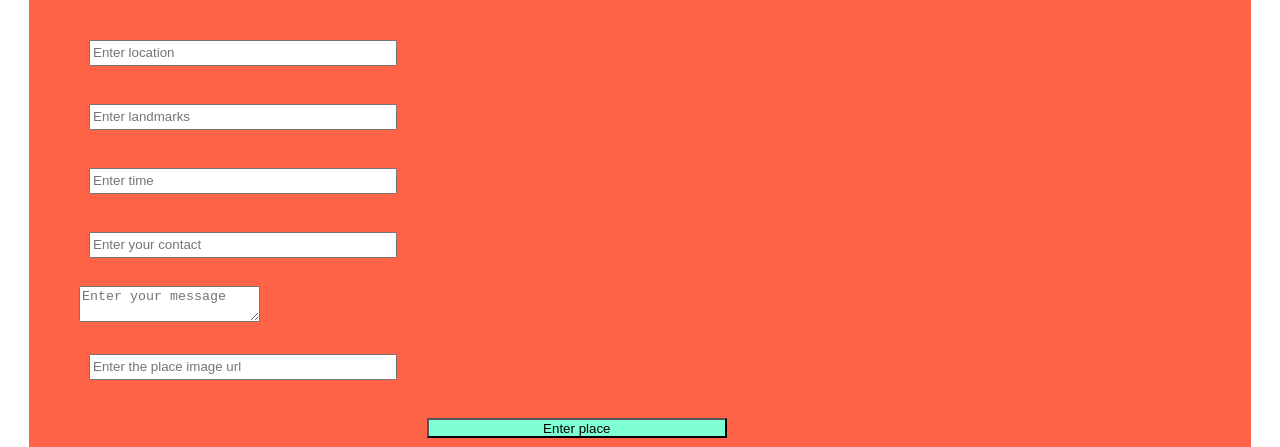
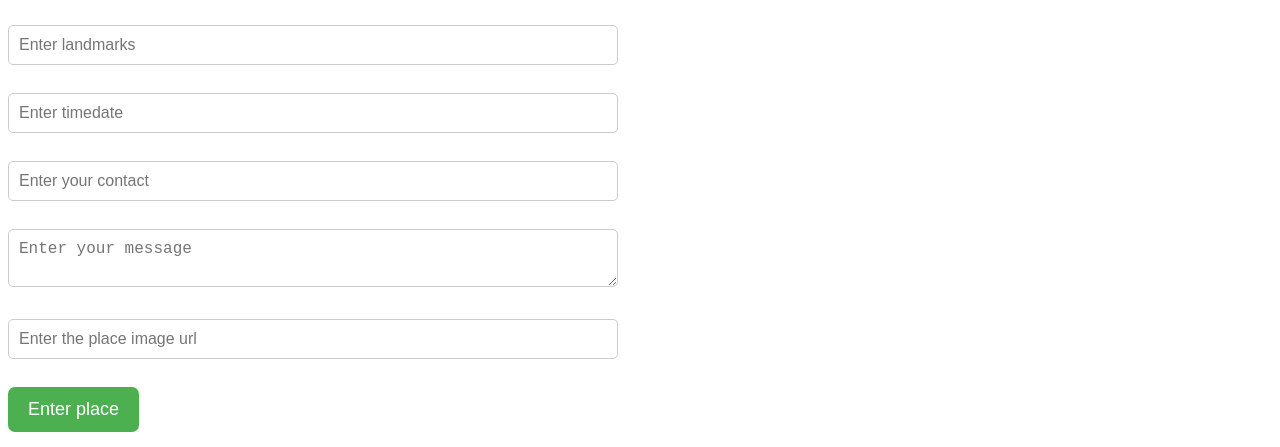
Before and after one commit to aberesamwel/Address-book, a plain HTML site: page index.html in a window 1280 px wide. Shown: the part 149-596 px from the top of the page. Drawn offline with Linux system fonts and the light colour scheme.

Commit message:
added styles

```diff
--- a/index.css
+++ b/index.css
@@ -1,44 +1,61 @@
-.details{
-  background-color: tomato;
-  padding: 50px;
-  border: 1px solid #fff;
-  border-radius: 10px;
-  margin: 20px;
+#addressform input[type="text"],
+#addressform input[type="url"],
+#addressform textarea {
+  width: calc(50% - 22px);
+  padding: 10px;
+  margin-bottom: 10px;
+  border: 1px solid #ccc;
+  border-radius: 5px;
+  box-sizing: border-box;
+  font-size: 16px;
 }
 
-input,
-button {
-  margin-left: 30%;
-  width: 300px;
-  margin: 10px;
-  height: 20px;
+#addressform label {
+  display: block;
+  margin-bottom: 5px;
+  font-weight: bold;
+}
 
 
+/
+#addressform {
+  display: flex;
+  flex-direction: column;
+  width: 500px;
+  margin: 0 auto;
+  padding: 20px;
+  border: 1px solid #ddd;
+  border-radius: 10px;
+  box-shadow: 2px 2px 5px rgba(0,0,0,0.1);
+
 }
-button {
-  margin-left: 31%;
-  background-color: aquamarine;
-  height: 20px;
+
+
+#addressform button {
+  background-color: #4CAF50;
+  border: none;
+  color: white;
+  padding: 12px 20px;
+  text-align: center;
+  text-decoration: none;
+  display: inline-block;
+  font-size: 18px;
+  border-radius: 7px;
+  cursor: pointer;
+  transition: background-color 0.3s ease;
 }
-h1 {
+
+#addressform button:hover {
+  background-color: #3e8e41;
+}
+
+/
+#botton-box {
   text-align: center;
 }
-/* .car {
-  border: 2px solid yellowgreen;
-  border-radius: 5px;
-  background-color: crimson;
-  width: 300px;
-  height: 300px;
-  text-align: center;
-  padding: 5px;
-} */
-img {
-  width: 300px;
-  height: 300px;
+#destination{
+  flex-wrap: wrap;
+  gap: 20px;
+  display: flex;
+
 }
-#destination {
-  display: flex;
-  flex-wrap: wrap;
-  justify-content: space-evenly;
-  gap: 20px;
-}
--- a/index.html
+++ b/index.html
@@ -15,7 +15,7 @@
             <br><br>
             <input type="text" placeholder="Enter landmarks" id="landmarks">
             <br><br>
-            <input type="text" placeholder="Enter time" id="time">
+            <input type="text" placeholder="Enter timedate" id="time">
             <br><br>
             <input type="text" placeholder="Enter your contact" id="contact">
             <br><br>
@@ -28,7 +28,6 @@
     </section>
     <h1>Get Your Address</h1>
     <section id="destination"></section>
-    <!-- <div class="toggle-content">Hidden by default.</div> -->
 </body>
 <script src="./index.js"></script>
 </html>
--- a/index.js
+++ b/index.js
@@ -6,7 +6,7 @@ addressform.addEventListener("submit", function(event) {
     event.preventDefault();
     const location = document.getElementById("location").value.trim();
     const landmarks = document.getElementById("landmarks").value.trim();
-    const time = document.getElementById("time").value.trim();
+    const timedate = document.getElementById("time").value.trim();
     const contact = document.getElementById("contact").value.trim();
     const message = document.getElementById("message").value.trim();
     const image = document.getElementById("image").value.trim();
@@ -14,7 +14,7 @@ addressform.addEventListener("submit", function(event) {
     const place = {
         location: location,
         landmarks: landmarks,
-        time: time,
+        timedate: timedate,
         contact: contact,
         message: message,
         image: image
@@ -31,10 +31,10 @@ function displayPlaces(data) {
         let div = document.createElement("div");
         div.className = "place";
         div.innerHTML = `
-            <img src="${place.image}" alt="${place.location}" />
+            <img src="${place.image}" alt="${place.location}"
             <h3>${place.location}</h3>
             <h4>${place.landmarks}</h4>
-            <h4>${place.time}</h4>
+            <h4>${place.timedate}</h4>
             <h4>${place.contact}</h4>
             <h4>${place.message}</h4>
         `;
@@ -42,4 +42,5 @@ function displayPlaces(data) {
     });
 }
 
+
 displayPlaces(places);
```
